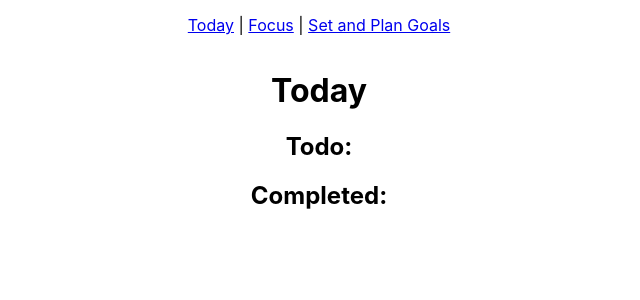
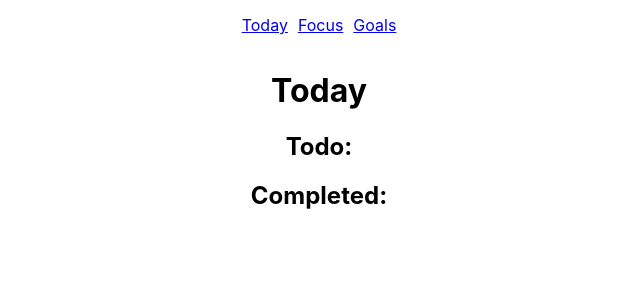
Before and after one commit to stephengpope/productive, a React (Create React App) app: page / in a window 1280 px wide. Shown: the top 300 px of the page, without its empty margins (321-961 px from the left). Built offline with nearby package versions, Linux system fonts and the light colour scheme.

Commit message:
added router

```diff
--- a/package.json
+++ b/package.json
@@ -5,6 +5,7 @@
   "dependencies": {
     "react": "^16.10.2",
     "react-dom": "^16.10.2",
+    "react-router-dom": "^5.1.2",
     "react-scripts": "3.2.0"
   },
   "scripts": {
--- a/src/App.css
+++ b/src/App.css
@@ -25,3 +25,16 @@
 
   padding: 15px 0 15px 0;
 }
+
+.App .NavBar ul {
+
+  list-style: none;
+  margin: 0px;
+  padding: 0px;
+}
+
+.App .NavBar li {
+
+  display: inline;
+  padding: 0px 5px 0 5px;
+}
--- a/src/App.js
+++ b/src/App.js
@@ -7,16 +7,56 @@ import Today from './components/Today'
 import Greetings from './components/Greetings'
 import Welcome from './components/Welcome'
 
+import {
+  BrowserRouter as Router,
+  Switch,
+  Route,
+  Link
+} from "react-router-dom";
+
 function App() {
   return (
+
     <div className="App">
-      <div class="NavBar">
-        <a href="/">Today</a> | <a href="/">Focus</a> | <a href="/">Set and Plan Goals</a>
-      </div>
+      <Router>
+        <div className="NavBar">
+        <nav>
+            <ul>
+              <li>
+                <Link to="/">Today</Link>
+              </li>
+              <li>
+                <Link to="/focus">Focus</Link>
+              </li>
+              <li>
+                <Link to="/goals">Goals</Link>
+              </li>
+            </ul>
+          </nav>
+        </div>
+        <Switch>
+          <Route path="/goals">
+            <Goals />
+          </Route>
+          <Route path="/focus">
+            <Focus />
+          </Route>
+          <Route path="/">
+            <Today />
+          </Route>
+          </Switch>
+      </Router>
+    </div>
 
-      <Today />
-    </div>
   );
 }
 
+function Goals() {
+  return <h2>Goals</h2>;
+}
+
+function Focus() {
+  return <h2>Focus</h2>;
+}
+
 export default App;
--- a/src/components/Today.js
+++ b/src/components/Today.js
@@ -2,7 +2,7 @@ import React, { component } from 'react'
 
 const Today = () => {
 
-    return <div class="Today">
+    return <div className="Today">
         <h1>Today</h1>
 
         <h2>Todo:</h2>
```
Also changed, not shown: 1 other file (tests, documents, lock files or other folders).
